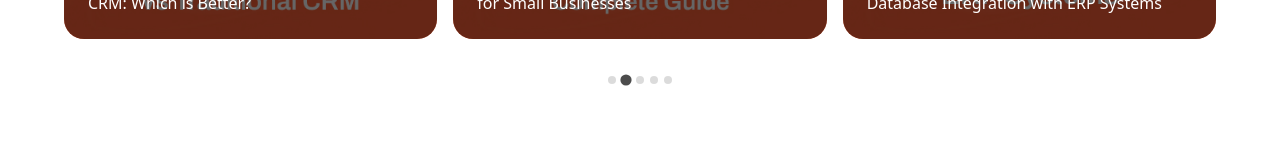
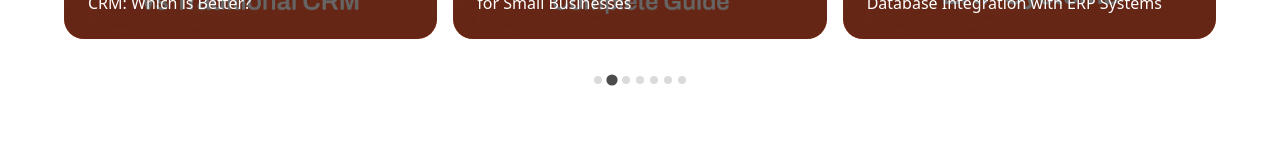
Before and after one commit to developers-xntric/Plenum, a Next.js app: page / in a window 1280 px wide. Shown: the part 4908-5068 px from the top of the page. Built offline with nearby package versions, Linux system fonts and the light colour scheme.

Commit message:
Blog Slider

```diff
--- a/src/components/common/blogslider.jsx
+++ b/src/components/common/blogslider.jsx
@@ -27,28 +27,28 @@ const BlogSlider = ({ }) => {
             date: "May 26, 2025",
             para: "How AI Revolutionizes Oracle Cloud Infrastructure for Businesses ",
             id: 3,
-            link: '/blog/ai-revolutionizes'
+            link: '/blog/oracle-cloud-infrastructure'
         },
         {
             img: "/blog/Article3.1.jpg",
             date: "May 26, 2025",
             para: "Microsoft Dynamics 365 vs. Traditional CRM: Which is Better?",
             id: 4,
-            link: '/blog/dynamics-traditional-crm'
+            link: '/blog/dynamics-vs-traditional-crm'
         },
         {
             img: "/blog/Article4.1.jpg",
             date: "May 26, 2025",
             para: "Key Benefits of Microsoft Dynamics 365 for Small Businesses",
             id: 5,
-            link: '/blog/key-benefits'
+            link: '/blog/dynamics-365-for-small-businesses'
         },
         {
             img: "/blog/Article2.1.jpg",
             date: "May 26, 2025",
             para: "Why Every Business Needs Oracle Database Integration with ERP Systems",
             id: 6,
-            link: '/blog/oracle-database'
+            link: '/blog/oracle-database-integration'
         },
         {
             img: "/blog/Article5.1.jpg",
@@ -99,7 +99,48 @@ const BlogSlider = ({ }) => {
             id: 13,
             link: '/blog/dynamics-with-other-apps-integration'
         },
-
+        {
+            img: "/blog/AN14.jpg",
+            date: "June 5, 2025",
+            para: "How ERP Increase Efficiency in Supply Chain Management",
+            id: 14,
+            link: '/blog/how-erp-enhances-efficiency-in-supply-chain'
+        },
+        {
+            img: "/blog/AN15.jpg",
+            date: "June 6, 2025",
+            para: "How to Choose an ERP System for Your Company",
+            id: 15,
+            link: '/blog/how-to-choose-an-erp-system'
+        },
+        {
+            img: "/blog/AN16.jpg",
+            date: "June 9, 2025",
+            para: "How to Get Started with Microsoft Dynamics 365",
+            id: 16,
+            link: '/blog/get-started-with-microsoft-dynamics-365'
+        },
+        {
+            img: "/blog/AN17.jpg",
+            date: "June 10, 2025",
+            para: "Why Microsoft Dynamics 365 is Game-Changer in 2025?",
+            id: 17,
+            link: '/blog/why-microsoft-dynamics-365-is-game-changer'
+        },
+        {
+            img: "/blog/AN18.jpg",
+            date: "June 11, 2025",
+            para: "Microsoft Dynamics 365 Improves CRM - Key Features",
+            id: 18,
+            link: '/blog/microsoft-dynamics-365-improves-crm'
+        },
+        {
+            img: "/blog/AN19.jpg",
+            date: "June 12, 2025",
+            para: "What is Microsoft Dynamics 365? In-Depth Overview",
+            id: 19,
+            link: '/blog/what-is-microsoft-dynamics'
+        },
     ]
     const splideRef = useRef(null);
     useEffect(() => {
```
